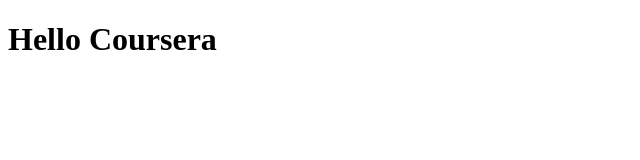
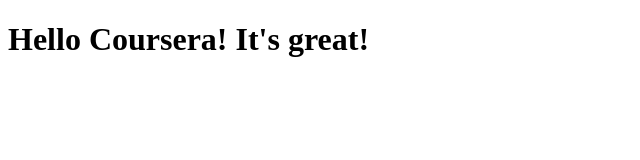
Before and after one commit to ChenglongLi007/coursera-test, a plain HTML site: page site/index.html in a window 1280 px wide. Shown: the whole page, without its empty margins (0-640 px from the left). Drawn offline with Linux system fonts and the light colour scheme.

Commit message:
Small addition to our page content.

```diff
--- a/site/index.html
+++ b/site/index.html
@@ -5,6 +5,6 @@
 </head>
 
 <body>
-    <h1>Hello Coursera</h1>
+    <h1>Hello Coursera! It's great!</h1>
 </body>
 </html>
```
